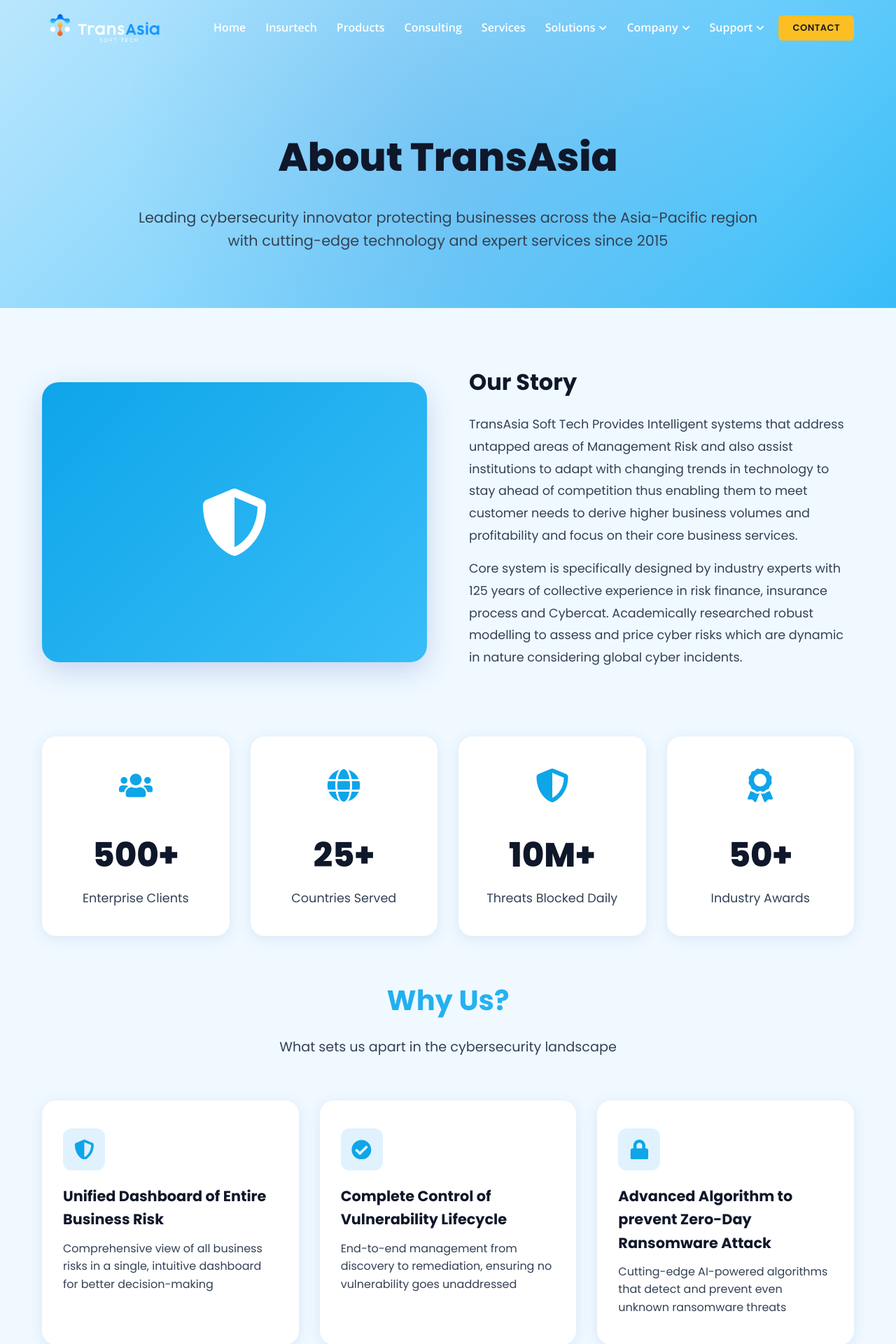
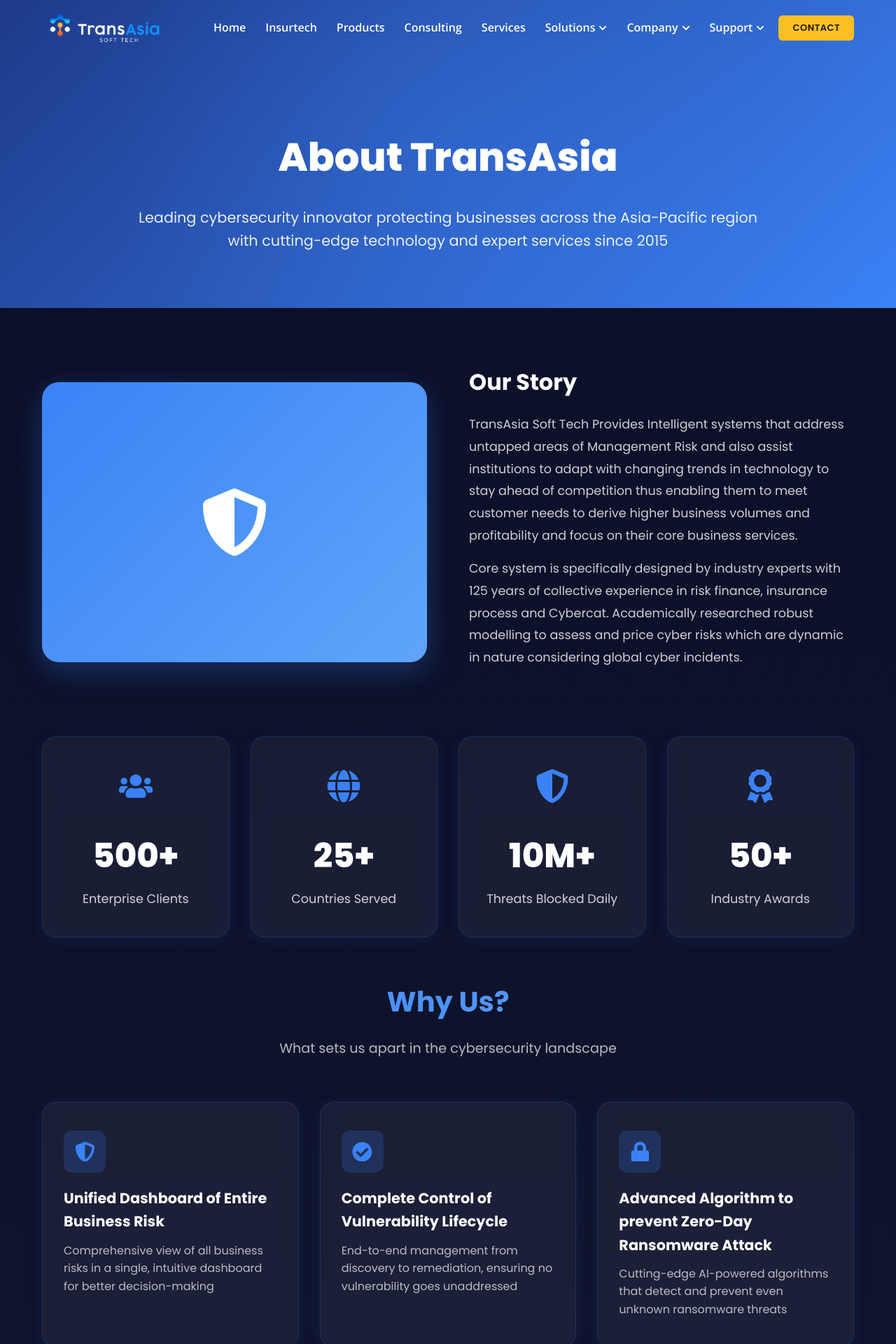
Before and after one commit to octaleadsprivatelimited-cloud/transasia, a React (Create React App) app in the folder client/: page /about in a window 1280 px wide. Shown: the top 1920 px of the page at 70% size. Built offline with nearby package versions, Linux system fonts and the light colour scheme.

Commit message:
Apply blue theme to About page: dark blue background, glassmorphism cards, and blue accent colors throughout

```diff
--- a/client/src/pages/About.js
+++ b/client/src/pages/About.js
@@ -6,11 +6,11 @@ import { FaShieldAlt, FaGlobe, FaUsers, FaAward, FaRocket, FaCheckCircle, FaChar
 const PageContainer = styled.div`
   min-height: 100vh;
   padding-top: 0;
-  background: var(--bg-primary);
+  background: linear-gradient(180deg, #0a0e27 0%, #1a1f3a 100%);
 `;
 
 const HeroSection = styled.section`
-  background: var(--gradient-hero);
+  background: linear-gradient(135deg, #1e3a8a 0%, #3b82f6 100%);
   padding: 180px 20px 80px;
   text-align: center;
   position: relative;
@@ -23,7 +23,7 @@ const HeroSection = styled.section`
     left: 0;
     right: 0;
     bottom: 0;
-    background: radial-gradient(circle at 50% 50%, rgba(30, 64, 175, 0.1) 0%, transparent 70%);
+    background: radial-gradient(circle at 50% 50%, rgba(59, 130, 246, 0.2) 0%, transparent 70%);
   }
 `;
 
@@ -37,7 +37,7 @@ const HeroContent = styled.div`
 const Title = styled.h1`
   font-size: 3.5rem;
   font-weight: 800;
-  color: var(--text-primary);
+  color: #ffffff;
   margin-bottom: 24px;
 
   @media (max-width: 768px) {
@@ -47,7 +47,7 @@ const Title = styled.h1`
 
 const Subtitle = styled.p`
   font-size: 1.3rem;
-  color: var(--text-secondary);
+  color: rgba(255, 255, 255, 0.9);
   line-height: 1.6;
 `;
 
@@ -62,7 +62,7 @@ const SectionTitle = styled.h2`
   font-weight: 700;
   text-align: center;
   margin-bottom: 20px;
-  background: var(--gradient-primary);
+  background: linear-gradient(135deg, #3b82f6 0%, #60a5fa 100%);
   -webkit-background-clip: text;
   -webkit-text-fill-color: transparent;
   background-clip: text;
@@ -70,7 +70,7 @@ const SectionTitle = styled.h2`
 
 const SectionSubtitle = styled.p`
   font-size: 1.2rem;
-  color: var(--text-secondary);
+  color: rgba(255, 255, 255, 0.7);
   text-align: center;
   margin-bottom: 60px;
   max-width: 800px;
@@ -95,13 +95,13 @@ const StoryImage = styled.div`
   width: 100%;
   height: 400px;
   border-radius: 24px;
-  background: var(--gradient-primary);
+  background: linear-gradient(135deg, #3b82f6 0%, #60a5fa 100%);
   display: flex;
   align-items: center;
   justify-content: center;
   font-size: 6rem;
   color: white;
-  box-shadow: 0 12px 40px rgba(30, 64, 175, 0.2);
+  box-shadow: 0 12px 40px rgba(59, 130, 246, 0.3);
 `;
 
 const StoryContent = styled.div``;
@@ -109,13 +109,13 @@ const StoryContent = styled.div``;
 const StoryTitle = styled.h3`
   font-size: 2rem;
   font-weight: 700;
-  color: var(--text-primary);
+  color: #ffffff;
   margin-bottom: 20px;
 `;
 
 const StoryText = styled.p`
   font-size: 1.1rem;
-  color: var(--text-secondary);
+  color: rgba(255, 255, 255, 0.8);
   line-height: 1.8;
   margin-bottom: 16px;
 `;
@@ -128,35 +128,39 @@ const StatsGrid = styled.div`
 `;
 
 const StatCard = styled(motion.div)`
-  background: white;
+  background: rgba(255, 255, 255, 0.05);
+  backdrop-filter: blur(10px);
+  border: 1px solid rgba(59, 130, 246, 0.2);
   padding: 40px 30px;
   border-radius: 20px;
-  box-shadow: 0 4px 20px rgba(30, 64, 175, 0.1);
+  box-shadow: 0 4px 20px rgba(59, 130, 246, 0.1);
   text-align: center;
   transition: all 0.3s ease;
 
   &:hover {
     transform: translateY(-10px);
-    box-shadow: 0 12px 40px rgba(30, 64, 175, 0.2);
+    background: rgba(59, 130, 246, 0.1);
+    border-color: rgba(59, 130, 246, 0.4);
+    box-shadow: 0 12px 40px rgba(59, 130, 246, 0.3);
   }
 `;
 
 const StatIcon = styled.div`
   font-size: 3rem;
-  color: var(--primary-color);
+  color: #3b82f6;
   margin-bottom: 16px;
 `;
 
 const StatNumber = styled.div`
   font-size: 3rem;
   font-weight: 800;
-  color: var(--text-primary);
+  color: #ffffff;
   margin-bottom: 8px;
 `;
 
 const StatLabel = styled.div`
   font-size: 1.1rem;
-  color: var(--text-secondary);
+  color: rgba(255, 255, 255, 0.8);
 `;
 
 const MissionVisionGrid = styled.div`
@@ -171,18 +175,20 @@ const MissionVisionGrid = styled.div`
 `;
 
 const MissionCard = styled(motion.div)`
-  background: white;
+  background: rgba(255, 255, 255, 0.05);
+  backdrop-filter: blur(10px);
+  border: 1px solid rgba(59, 130, 246, 0.2);
   padding: 50px 40px;
   border-radius: 24px;
-  box-shadow: 0 4px 20px rgba(30, 64, 175, 0.1);
-  border-top: 4px solid var(--primary-color);
+  box-shadow: 0 4px 20px rgba(59, 130, 246, 0.1);
+  border-top: 4px solid #3b82f6;
 `;
 
 const CardIcon = styled.div`
   width: 70px;
   height: 70px;
   border-radius: 16px;
-  background: var(--gradient-primary);
+  background: linear-gradient(135deg, #3b82f6 0%, #60a5fa 100%);
   display: flex;
   align-items: center;
   justify-content: center;
@@ -194,13 +200,13 @@ const CardIcon = styled.div`
 const CardTitle = styled.h3`
   font-size: 1.8rem;
   font-weight: 700;
-  color: var(--text-primary);
+  color: #ffffff;
   margin-bottom: 16px;
 `;
 
 const CardText = styled.p`
   font-size: 1.05rem;
-  color: var(--text-secondary);
+  color: rgba(255, 255, 255, 0.8);
   line-height: 1.8;
 `;
 
@@ -211,15 +217,19 @@ const ValuesGrid = styled.div`
 `;
 
 const ValueCard = styled(motion.div)`
-  background: white;
+  background: rgba(255, 255, 255, 0.05);
+  backdrop-filter: blur(10px);
+  border: 1px solid rgba(59, 130, 246, 0.2);
   padding: 40px 30px;
   border-radius: 20px;
-  box-shadow: 0 4px 20px rgba(30, 64, 175, 0.1);
+  box-shadow: 0 4px 20px rgba(59, 130, 246, 0.1);
   transition: all 0.3s ease;
 
   &:hover {
     transform: translateY(-5px);
-    box-shadow: 0 12px 40px rgba(30, 64, 175, 0.2);
+    background: rgba(59, 130, 246, 0.1);
+    border-color: rgba(59, 130, 246, 0.4);
+    box-shadow: 0 12px 40px rgba(59, 130, 246, 0.3);
   }
 `;
 
@@ -227,25 +237,25 @@ const ValueIcon = styled.div`
   width: 60px;
   height: 60px;
   border-radius: 12px;
-  background: var(--bg-tertiary);
+  background: rgba(59, 130, 246, 0.2);
   display: flex;
   align-items: center;
   justify-content: center;
   font-size: 1.8rem;
-  color: var(--primary-color);
+  color: #3b82f6;
   margin-bottom: 20px;
 `;
 
 const ValueTitle = styled.h4`
   font-size: 1.3rem;
   font-weight: 700;
-  color: var(--text-primary);
+  color: #ffffff;
   margin-bottom: 12px;
 `;
 
 const ValueDescription = styled.p`
   font-size: 1rem;
-  color: var(--text-secondary);
+  color: rgba(255, 255, 255, 0.7);
   line-height: 1.6;
 `;
 
@@ -260,7 +270,7 @@ const TimelineSection = styled.div`
     top: 0;
     bottom: 0;
     width: 2px;
-    background: var(--primary-color);
+    background: #3b82f6;
     transform: translateX(-50%);
 
     @media (max-width: 768px) {
@@ -298,10 +308,10 @@ const TimelineDot = styled.div`
   width: 20px;
   height: 20px;
   border-radius: 50%;
-  background: var(--primary-color);
+  background: #3b82f6;
   transform: translateX(-50%);
   z-index: 1;
-  box-shadow: 0 0 0 4px white, 0 0 0 6px var(--primary-color);
+  box-shadow: 0 0 0 4px rgba(59, 130, 246, 0.2), 0 0 0 6px #3b82f6;
 
   @media (max-width: 768px) {
     left: 20px;
@@ -309,29 +319,31 @@ const TimelineDot = styled.div`
 `;
 
 const TimelineContent = styled.div`
-  background: white;
+  background: rgba(255, 255, 255, 0.05);
+  backdrop-filter: blur(10px);
+  border: 1px solid rgba(59, 130, 246, 0.2);
   padding: 30px;
   border-radius: 16px;
-  box-shadow: 0 4px 20px rgba(30, 64, 175, 0.1);
+  box-shadow: 0 4px 20px rgba(59, 130, 246, 0.1);
 `;
 
 const TimelineYear = styled.div`
   font-size: 1.5rem;
   font-weight: 800;
-  color: var(--primary-color);
+  color: #3b82f6;
   margin-bottom: 12px;
 `;
 
 const TimelineTitle = styled.h4`
   font-size: 1.3rem;
   font-weight: 700;
-  color: var(--text-primary);
+  color: #ffffff;
   margin-bottom: 12px;
 `;
 
 const TimelineText = styled.p`
   font-size: 1rem;
-  color: var(--text-secondary);
+  color: rgba(255, 255, 255, 0.7);
   line-height: 1.6;
 `;
 
```
